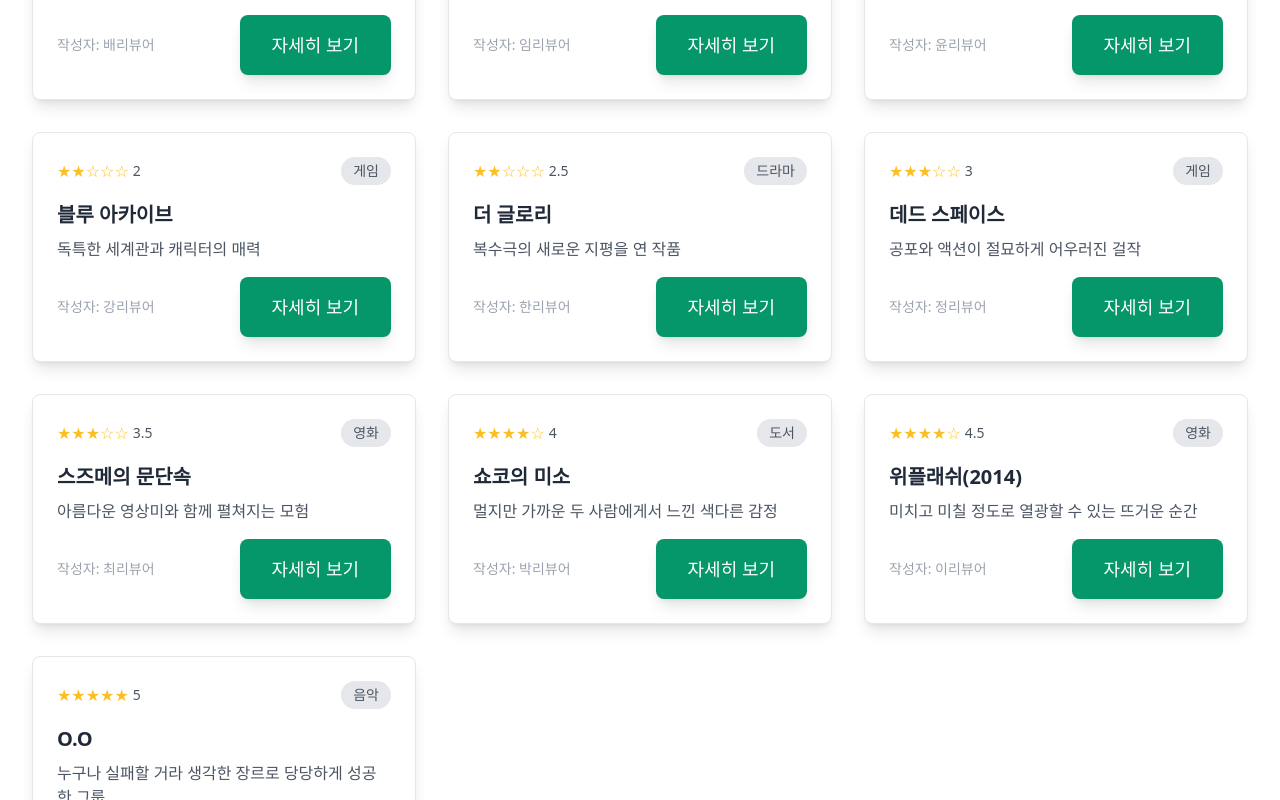
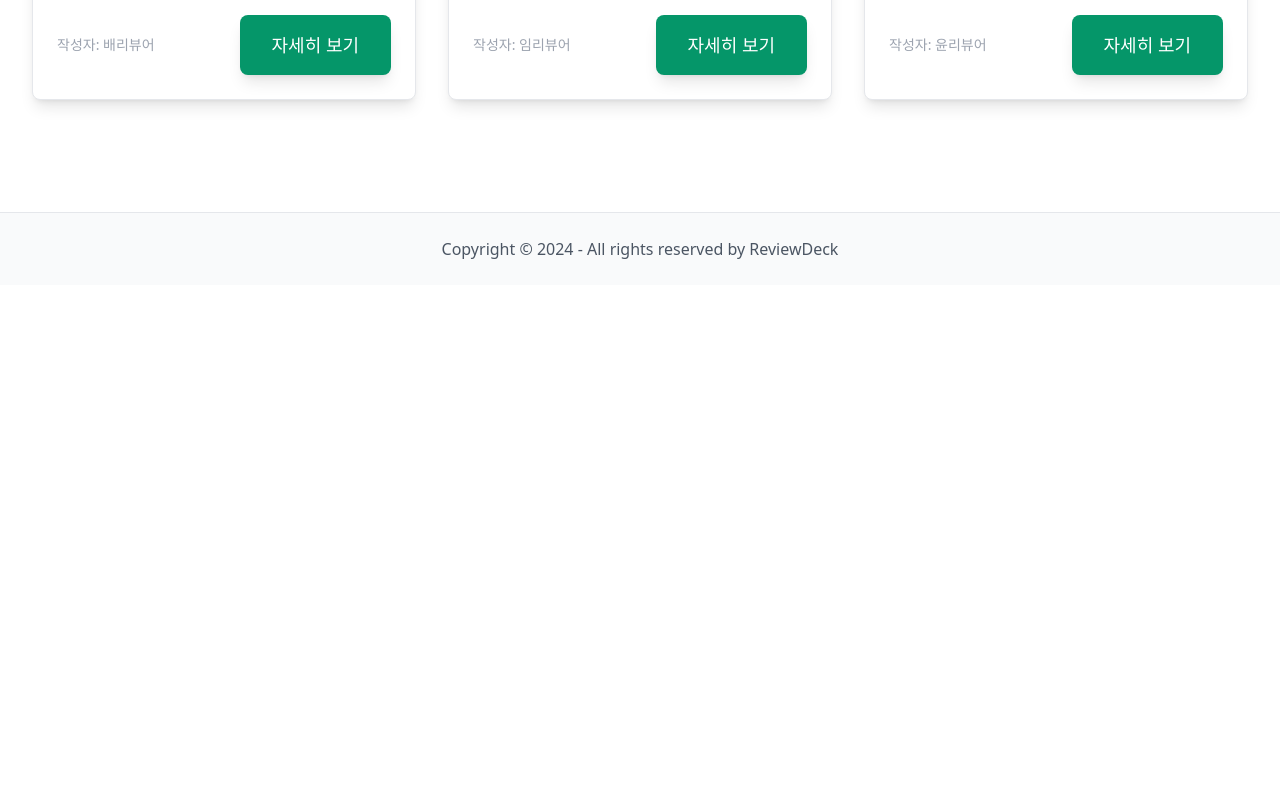
Before and after one commit to DoDAON/ReviewDeck, a SvelteKit app: page / in a window 1280 px wide. Shown: the part 920-1720 px from the top of the page. After the commit the page ends 1205 px from the top, so only its background shows below. Built offline with nearby package versions, Linux system fonts and the light colour scheme.

Commit message:
최신 리뷰 데이터 3개까지만 출력

```diff
--- a/src/routes/+page.svelte
+++ b/src/routes/+page.svelte
@@ -3,7 +3,9 @@
 	import { Button, ReviewCard } from '$lib';
 	export let data: PageData;
 
-	let featuredReviews = data.featuredReviews.sort((a, b) => parseInt(b.id) - parseInt(a.id)); // id 내림차순 정렬
+	let featuredReviews = data.featuredReviews
+		.sort((a, b) => new Date(b.createdAt).getTime() - new Date(a.createdAt).getTime()) // 날짜 기준 내림차순 정렬
+		.slice(0, 3); // 최대 3개만 선택
 </script>
 
 <div class="min-h-screen bg-[#F9FAFB]">
```
